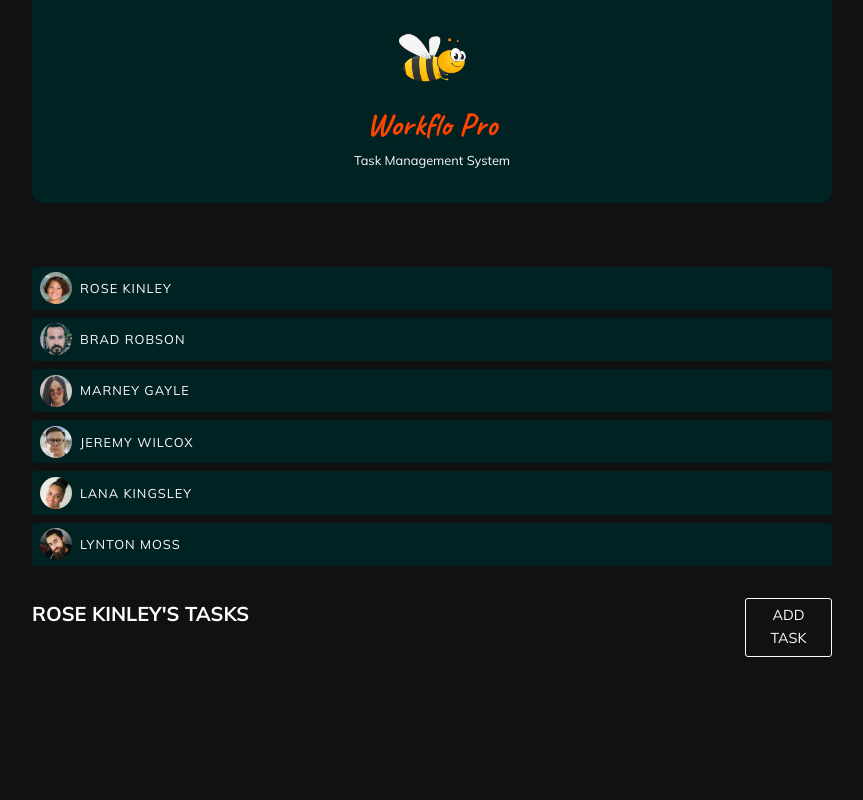
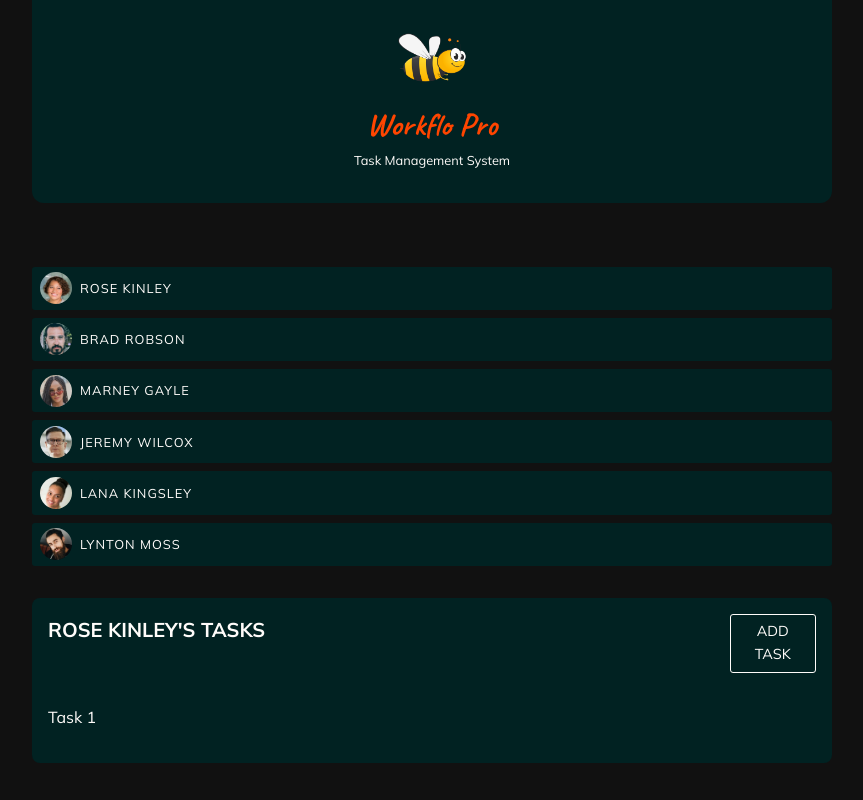
Before and after one commit to Nimira43/Workflo-Pro, an Angular app: page / in a window 1280 px wide. Both pictures are taken after a click on the button "ROSE KINLEY". Shown: the whole page, without its empty margins (208-1071 px from the left). Built offline with nearby package versions, Linux system fonts and the light colour scheme.

Commit message:
Updated styling.

```diff
--- a/src/app/tasks/tasks.component.css
+++ b/src/app/tasks/tasks.component.css
@@ -3,7 +3,7 @@
   border-radius: 8px;
   max-height: 60vh;
   overflow: auto;
-  background-color: red; /* Temp */
+  background-color: #012222;
 }
 
 header {
--- a/src/app/tasks/tasks.component.html
+++ b/src/app/tasks/tasks.component.html
@@ -1,4 +1,4 @@
-<section id="task">
+<section id="tasks">
   <header>
     <h2>{{ name }}'s Tasks</h2>
     <menu>
@@ -6,6 +6,6 @@
     </menu>
   </header>
   <ul>
-    <li></li>
+    <li>Task 1</li>
   </ul>
 </section>
```
